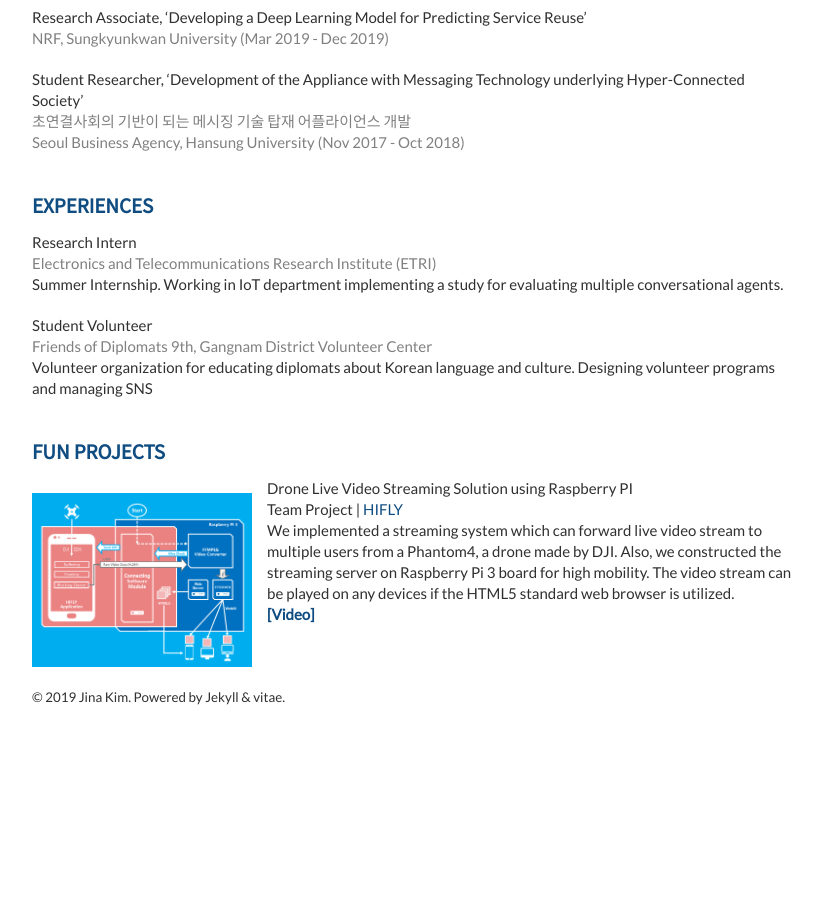
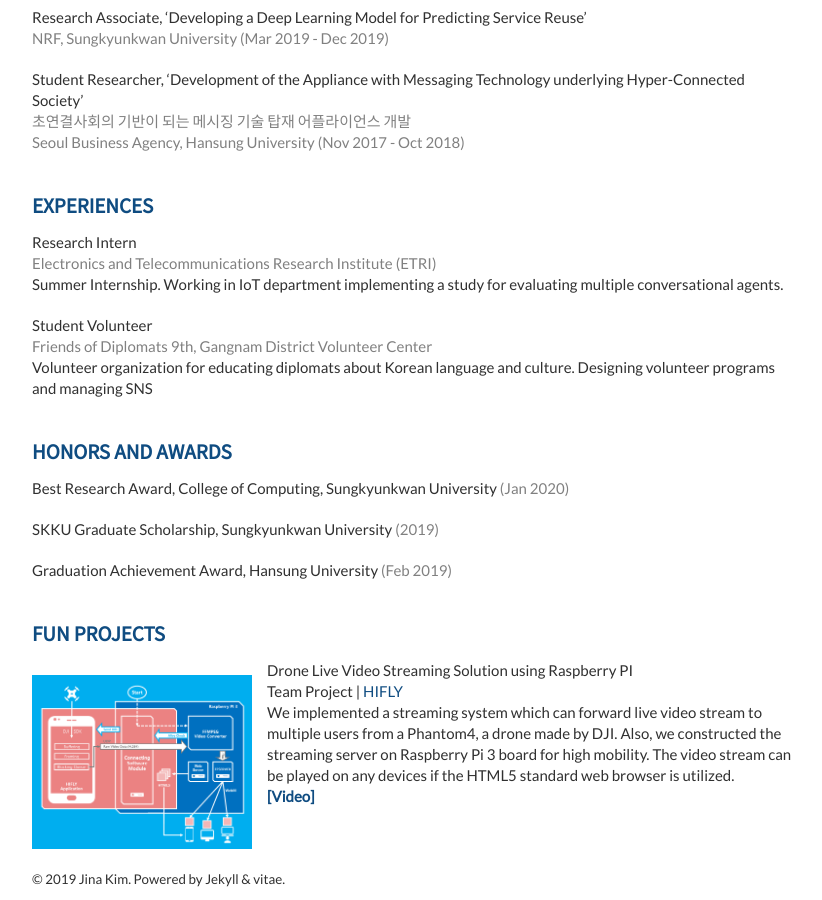
Before and after one commit to Jina-Kim/Jina-Kim.github.io, a Jekyll site: the page built from index.html, in a window 1280 px wide and 900 px high, scrolled down 1354 px. Shown: the whole window, without its empty margins (328-1150 px from the left). Built offline with Jekyll 4.4.1, drawn with Linux system fonts in a browser that asks for light colours; nearby versions of some CDN libraries; the list of posts is cut into pages by our own code; before the commit the page ends 2072 px from its top, so only the background shows below that.

Commit message:
Update awards.html

```diff
--- /dev/null
+++ b/_includes/awards.html
@@ -0,0 +1,22 @@
+<section class="thirteen columns">
+    <h1>Honors and Awards</h1>
+
+    <article>
+        <header>
+            Best Research Award, College of Computing, Sungkyunkwan University <span>(Jan 2020)</span>
+        </header>
+    </article>
+
+    <article>
+        <header>
+            SKKU Graduate Scholarship, Sungkyunkwan University <span>(2019)</span>
+        </header>
+    </article>
+
+    <article>
+        <header>
+            Graduation Achievement Award, Hansung University <span>(Feb 2019)</span>
+        </header>
+    </article>
+
+</section>
--- a/index.html
+++ b/index.html
@@ -12,4 +12,6 @@ layout: layout
 
 {% include experiences.html %}
 
+{% include awards.html %}
+
 {% include fun_projects.html %}
```
